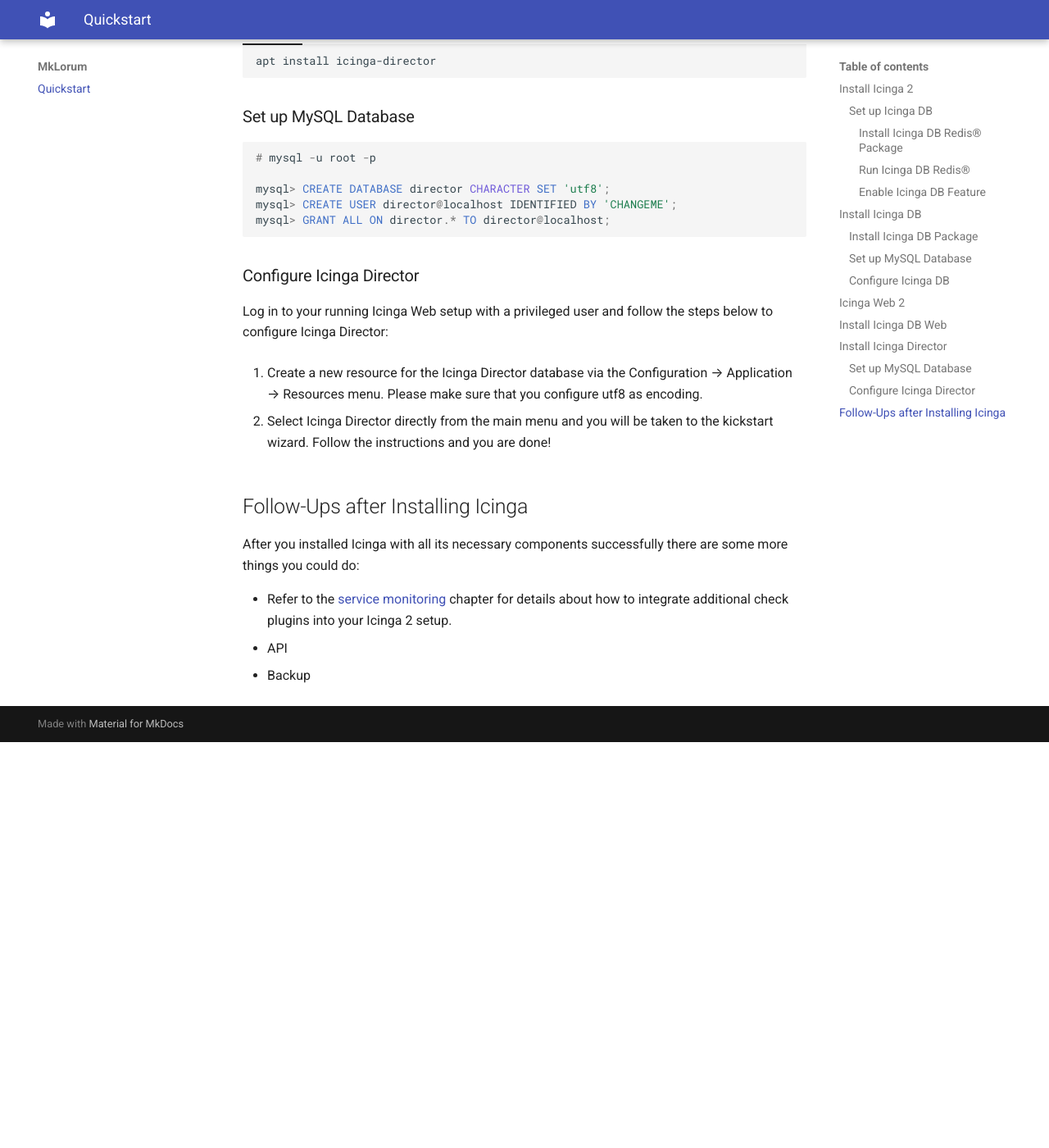
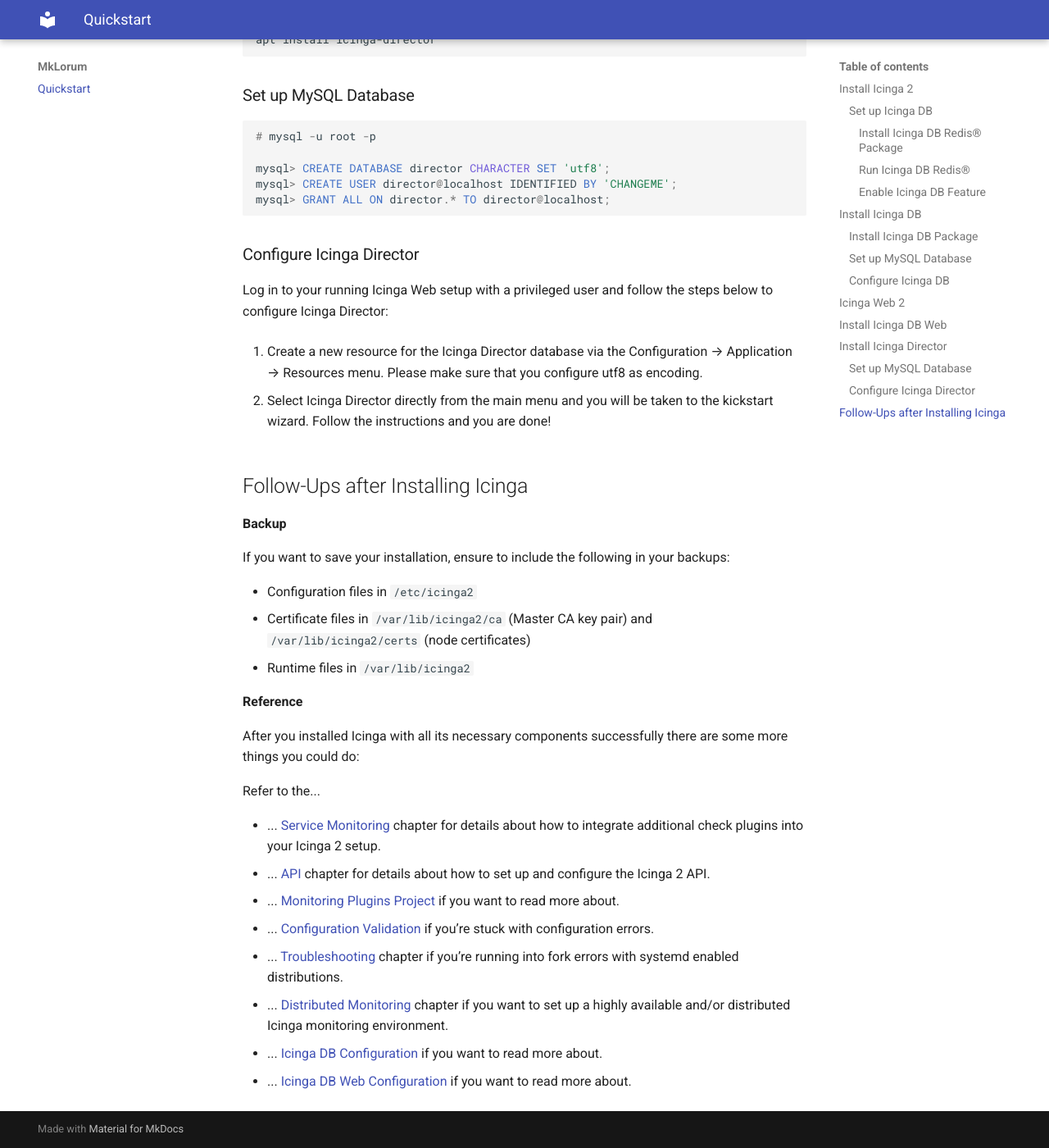
Before and after one commit to Icinga/get-started-docs, an MkDocs documentation site: the page built from doc/quickstart.md, in a window 1280 px wide and 1400 px high, scrolled down 4681 px. Shown: the whole window at 82% size. Built offline with MkDocs 1.6.1 and Material for MkDocs 9.7.7, drawn with Linux system fonts in a browser that asks for light colours; before the commit the page ends 5586 px from its top, so only the background shows below that; some of the changed text lies outside the part shown.

Commit message:
Add following steps at the end

```diff
--- a/doc/quickstart.md
+++ b/doc/quickstart.md
@@ -199,8 +199,25 @@ Log in to your running Icinga Web setup with a privileged user and follow the st
 
 ## Follow-Ups after Installing Icinga
 
+**Backup**
+
+If you want to save your installation, ensure to include the following in your backups:
+
+- Configuration files in `/etc/icinga2`
+- Certificate files in `/var/lib/icinga2/ca` (Master CA key pair) and `/var/lib/icinga2/certs` (node certificates)
+- Runtime files in `/var/lib/icinga2`
+
+**Reference**
+
 After you installed Icinga with all its necessary components successfully there are some more things you could do:
 
-- Refer to the [service monitoring](https://icinga.com/docs/icinga-2/latest/doc/05-service-monitoring/#service-monitoring-plugins) chapter for details about how to integrate additional check plugins into your Icinga 2 setup.
-- API
-- Backup
+Refer to the...
+
+- ... [Service Monitoring](https://icinga.com/docs/icinga-2/latest/doc/05-service-monitoring/#service-monitoring-plugins) chapter for details about how to integrate additional check plugins into your Icinga 2 setup.
+- ... [API](https://icinga.com/docs/icinga-2/latest/doc/12-icinga2-api/#icinga2-api-setup) chapter for details about how to set up and configure the Icinga 2 API.
+- ... [Monitoring Plugins Project](https://www.monitoring-plugins.org/) if you want to read more about.
+- ... [Configuration Validation](https://icinga.com/docs/icinga-2/latest/doc/11-cli-commands/#config-validation) if you’re stuck with configuration errors.
+- ... [Troubleshooting](https://icinga.com/docs/icinga-2/latest/doc/15-troubleshooting/#check-fork-errors) chapter if you’re running into fork errors with systemd enabled distributions.
+- ... [Distributed Monitoring](https://icinga.com/docs/icinga-2/latest/doc/06-distributed-monitoring/#distributed-monitoring) chapter if you want to set up a highly available and/or distributed Icinga monitoring environment.
+- ... [Icinga DB Configuration](https://icinga.com/docs/icinga-db/latest/doc/03-Configuration/) if you want to read more about.
+- ... [Icinga DB Web Configuration](https://icinga.com/docs/icinga-db-web/latest/doc/03-Configuration/) if you want to read more about.
```
Also changed, not shown: other parts of doc/quickstart.md (+1 -1 lines).
